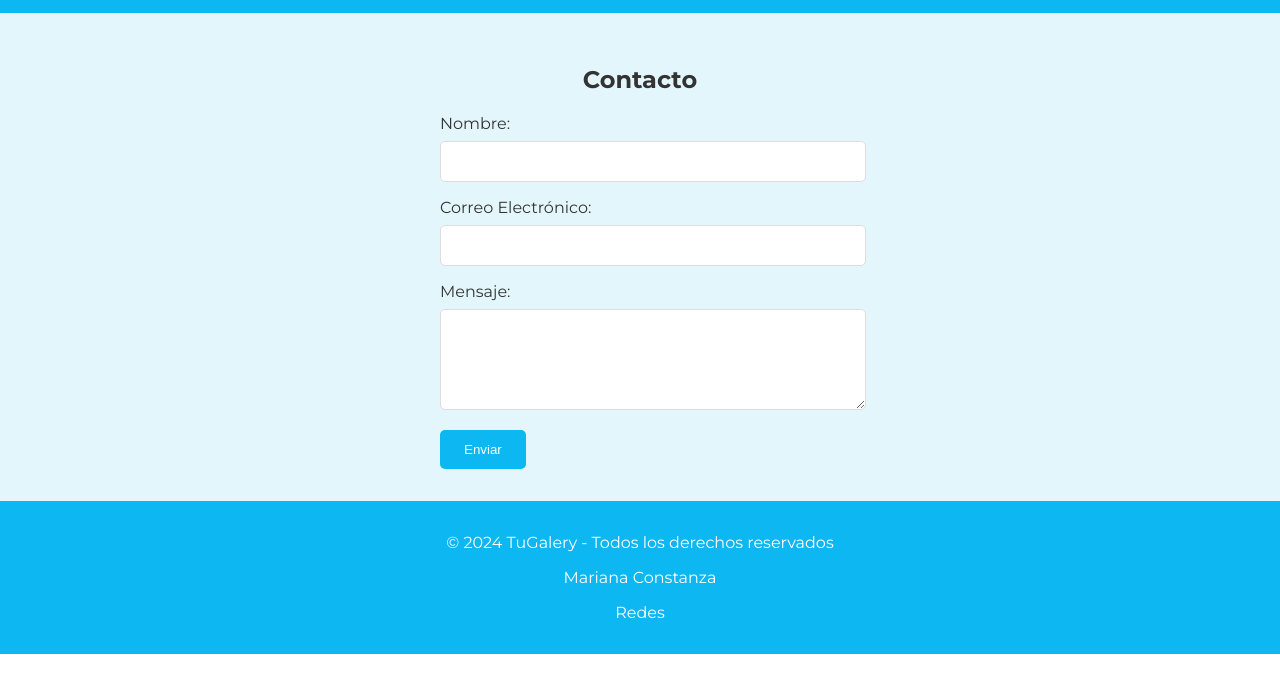
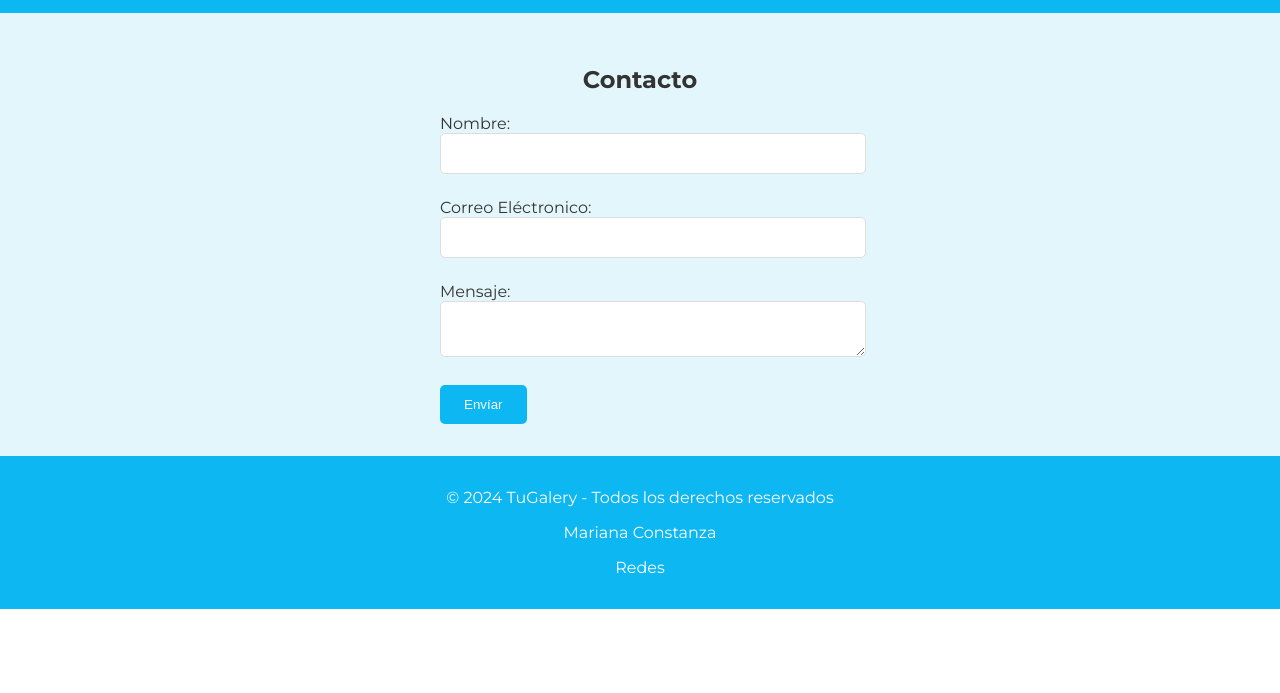
Before and after one commit to marianspace/Tugalery, a plain HTML site: page contacto.html in a window 1280 px wide. Shown: the part 77-770 px from the top of the page. Drawn offline with Linux system fonts and the light colour scheme; a web font is replaced by a local one.

Commit message:
modificacion

```diff
--- a/contacto.html
+++ b/contacto.html
@@ -9,8 +9,6 @@
     <link rel="preconnect" href="https://fonts.gstatic.com" crossorigin>
     <link href="https://fonts.googleapis.com/css2?family=Montserrat:wght@400;700&family=Roboto:wght@400;700&family=Piazzolla:wght@400;700&display=swap" rel="stylesheet">
 </head>
-<body>
-
     <header>
         <div class="header-content">
             <div class="header-left">
@@ -29,22 +27,28 @@
             </nav>
         </div>
     </header>
-
+<body><main>
             <section id="contacto" class="contact-form">
             <h2>Contacto</h2>
-            <form action="https://formspree.io/f/tuemail" method="POST">
-                <label for="name">Nombre:</label>
-                <input type="text" id="name" name="name" required>
-
-                <label for="email">Correo Electrónico:</label>
-                <input type="email" id="email" name="email" required>
-
-                <label for="message">Mensaje:</label>
-                <textarea id="message" name="message" rows="5" required></textarea>
-                <button type="submit">Enviar</button>
-            </form>
+            <form action="https://formspree.io/f/xdkozbel"
+            method="POST">
+            <label>
+                Nombre:
+                <input type="name" name="name">
+              </label>
+            <label>
+              Correo Eléctronico:
+              <input type="email" name="email">
+            </label>
+            <label>
+              Mensaje:
+              <textarea name="message"></textarea>
+            </label>
+            <!-- your other form fields go here -->
+            <button type="submit">Envíar</button>
+          </form>
         </section>
-    </main>
+</main></body>
 
     <footer>
         <p>&copy; 2024 TuGalery - Todos los derechos reservados</p>
```
Also changed, not shown: galeria.html (+3 -2 lines), index.html (+2 -5 lines), obras/01.html (+3 -2 lines), obras/02.html (+3 -3 lines), obras/03.html (+3 -2 lines), obras/04.html (+3 -2 lines), obras/obras_plantilla.html (+3 -8 lines), 1 other file.
